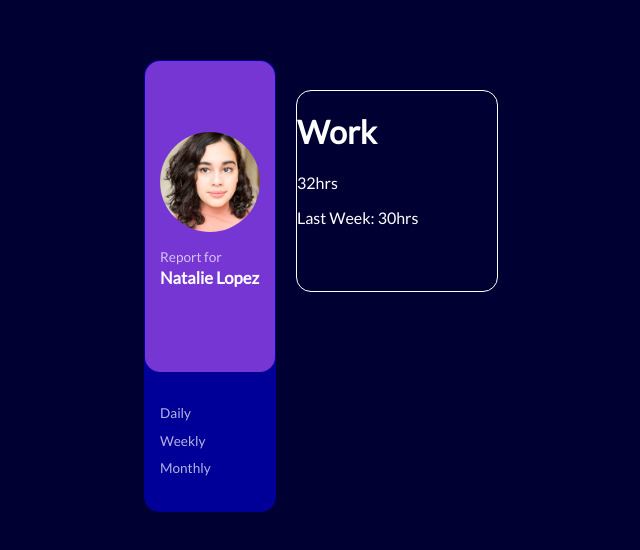
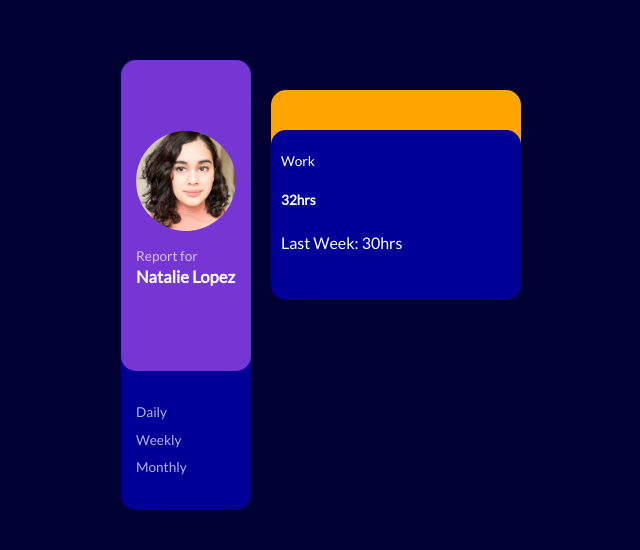
Before and after one commit to Nlopez4/time-tracker, a React (Create React App) app: page / in a window 1280 px wide. Shown: the part 138-688 px from the top of the page, without its empty margins (319-959 px from the left). Built offline with nearby package versions, Linux system fonts and the light colour scheme; a web font is replaced by a local one.

Commit message:
cards basic css styling

```diff
--- a/src/components/Card/styles.css
+++ b/src/components/Card/styles.css
@@ -12,7 +12,6 @@
     width: min(230px, 100%);
     height: 450px;
     background-color: #000099;
-    border: 1px solid #000099;;
     border-radius: 15px;
     font-size: clamp(1rem, 1vw, 1.2rem);
 }
--- a/src/components/Cards/index.js
+++ b/src/components/Cards/index.js
@@ -6,10 +6,12 @@ import "./styles.css";
 function Cards() {
     return (
         <div className="cards-container">
-            <div className="work">
-                <h1 className="cards-title">Work</h1>
-                <p className="hours">32hrs</p>
-                <p className="past-p">Last Week: 30hrs</p>
+            <div className="full-container">
+                <div className="work-info">
+                    <p className="cards-title">Work</p>
+                    <h1 className="hours">32hrs</h1>
+                    <p className="past-p">Last Week: 30hrs</p>
+                </div>
             </div>
         </div>
     )
--- a/src/components/Cards/styles.css
+++ b/src/components/Cards/styles.css
@@ -1,6 +1,28 @@
 .cards-container {
-    width: min(200px, 100%);
+    display: flex;
+    flex-direction: row;
+    flex-wrap: wrap;
+}
+
+
+.full-container {
+    width: 250px;
     height: 200px;
-    border: 1px solid white;
     border-radius: 15px;
+    background-color: orange;
 }
+
+.work-info {
+    display: flex;
+    flex-direction: column;
+    height: 150px;
+    border-radius: 15px;
+    background-color: #000099;
+    padding-left: 10px;
+    padding: 10px;
+    margin-top: 40px;
+}
+
+.cards-title, .hours {
+    font-size: clamp(0.85rem, 1vw, 1rem);
+}
```
